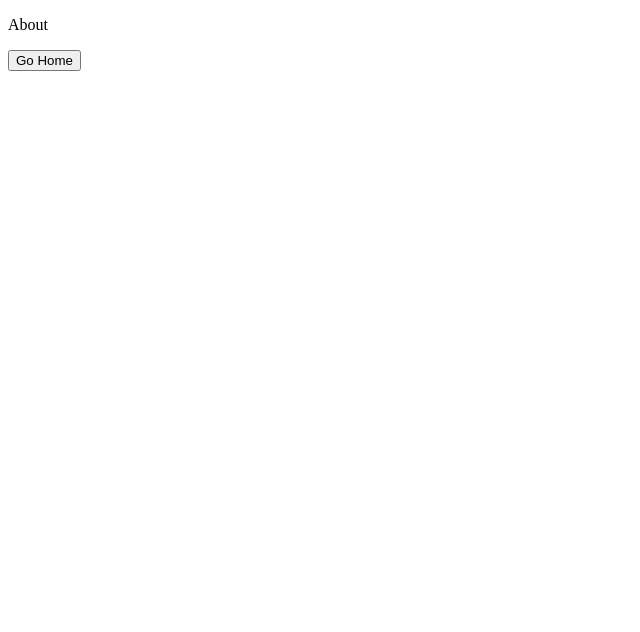
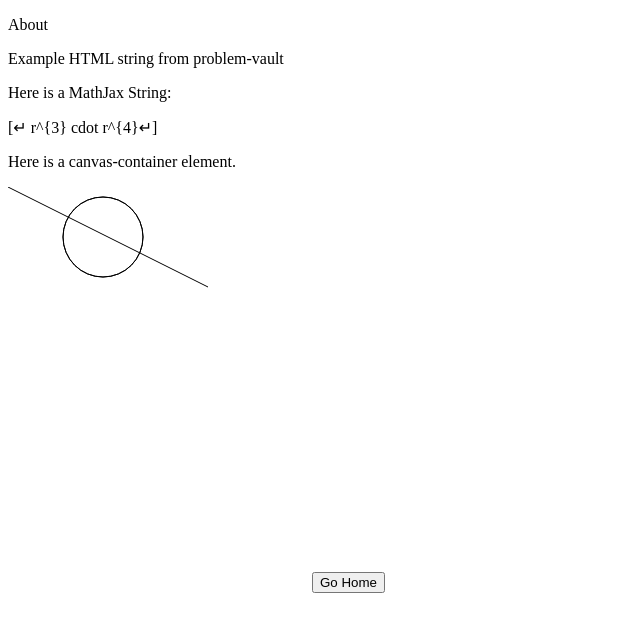
Before and after one commit to MatthewThornton/onsen-react-redux, a React app: page /about in a window 1280 px wide. Shown: the top 632 px of the page, without its empty margins (0-640 px from the left). Built offline with nearby package versions, Linux system fonts and the light colour scheme.

Commit message:
update canvas container with notes and more realistic probem-vault template

```diff
--- /dev/null
+++ b/components/Canvas.js
@@ -0,0 +1,26 @@
+import React from "react";
+import { Link } from "react-router-dom";
+
+class Canvas extends React.Component {
+    componentDidMount() {
+        // The canvas drawing logic will come from the problem-vault problem payload 'data`
+        const canvas = this.refs.canvas
+        const ctx = canvas.getContext("2d");
+        ctx.beginPath();
+        ctx.arc(95, 50, 40, 0, 2 * Math.PI);
+        ctx.stroke();
+        ctx.moveTo(0, 0);
+        ctx.lineTo(200, 100);
+        ctx.stroke();
+    }
+    render() {
+        /**
+         * We can add some screen size detection logic here to set the width and height.
+         */
+        const dpr = window.devicePixelRatio || 1;
+        const w = 300 * dpr;
+        const h = 400 * dpr;
+        return <canvas ref="canvas" width={w} height={h} />;
+    }
+}
+export default Canvas
--- a/containers/About.js
+++ b/containers/About.js
@@ -1,15 +1,47 @@
 import React from "react";
 import { Link } from "react-router-dom";
+import ReactHtmlParser, { processNodes, convertNodeToElement, htmlparser2 } from 'react-html-parser';
+import Canvas from "../components/Canvas";
+
+function transform(node) {
+    /** Replace <canvas-container> with the react-component <Canvas>
+      * so that the drawing logic (ctx), and screen sizing can be done before the element is rendered on screen.
+    */
+    if (node.type === "tag" && node.name ===  "canvas-container") {
+        return <Canvas />;
+    }
+}
 
 export default class About extends React.Component {
     render() {
+        /**
+         * NOTE: Here is what the object looks like in problem vault.
+         * <canvas-container class="tiles" target="problem.algebraTiles">
+         *     <canvas width="800" height="300" style="width: 400px; height: 150px;">
+         *     </canvas>
+         * </canvas-container>
+         *
+         * TODO:
+         *  1) we need to detect class="tiles" to know the correct rendering dimensions.
+         *  2) we need a way to detect target. That connects the drawing logic to the correct canvas element.
+         */
+        const canvasString = `<canvas-container class="tiles" target="problem.algebraTiles"> <canvas width="800" height="300" style="width: 400px; height: 150px;"></canvas></canvas-container>`;
+        // This would be the template string from the problem payload (problem-vault)
+        const mathJax = `<div class="problemEquation">\[↵  r^{3} \cdot r^{4}↵\]</div>`;
+        const html =
+            `<div>Example HTML string from problem-vault</div> <p>Here is a MathJax String:</p> ${mathJax} <p>Here is a canvas-container element. </p>${canvasString} `;
+        const options = {
+            decodeEntities: true,
+            transform
+        };
         return (
-            <div>
-                <p>About</p>
-                <Link to="/">
-                    <button>Go Home</button>
-                </Link>
-            </div >
-        )
+          <div>
+            <p>About</p>
+                {ReactHtmlParser(html, options)}
+            <Link to="/">
+              <button>Go Home</button>
+            </Link>
+          </div>
+        );
     }
 }
--- a/package.json
+++ b/package.json
@@ -30,8 +30,10 @@
   "dependencies": {
     "css-loader": "^0.28.5",
     "less-loader": "^4.0.5",
+    "mathjax": "^2.6.1",
     "react": "^15.6.1",
     "react-dom": "^15.6.1",
+    "react-html-parser": "^2.0.2",
     "react-redux": "^5.1.1",
     "react-router-dom": "^4.3.1",
     "react-router-redux": "^4.0.8",
```
Also changed, not shown: 2 other files (tests, documents, lock files or other folders).
